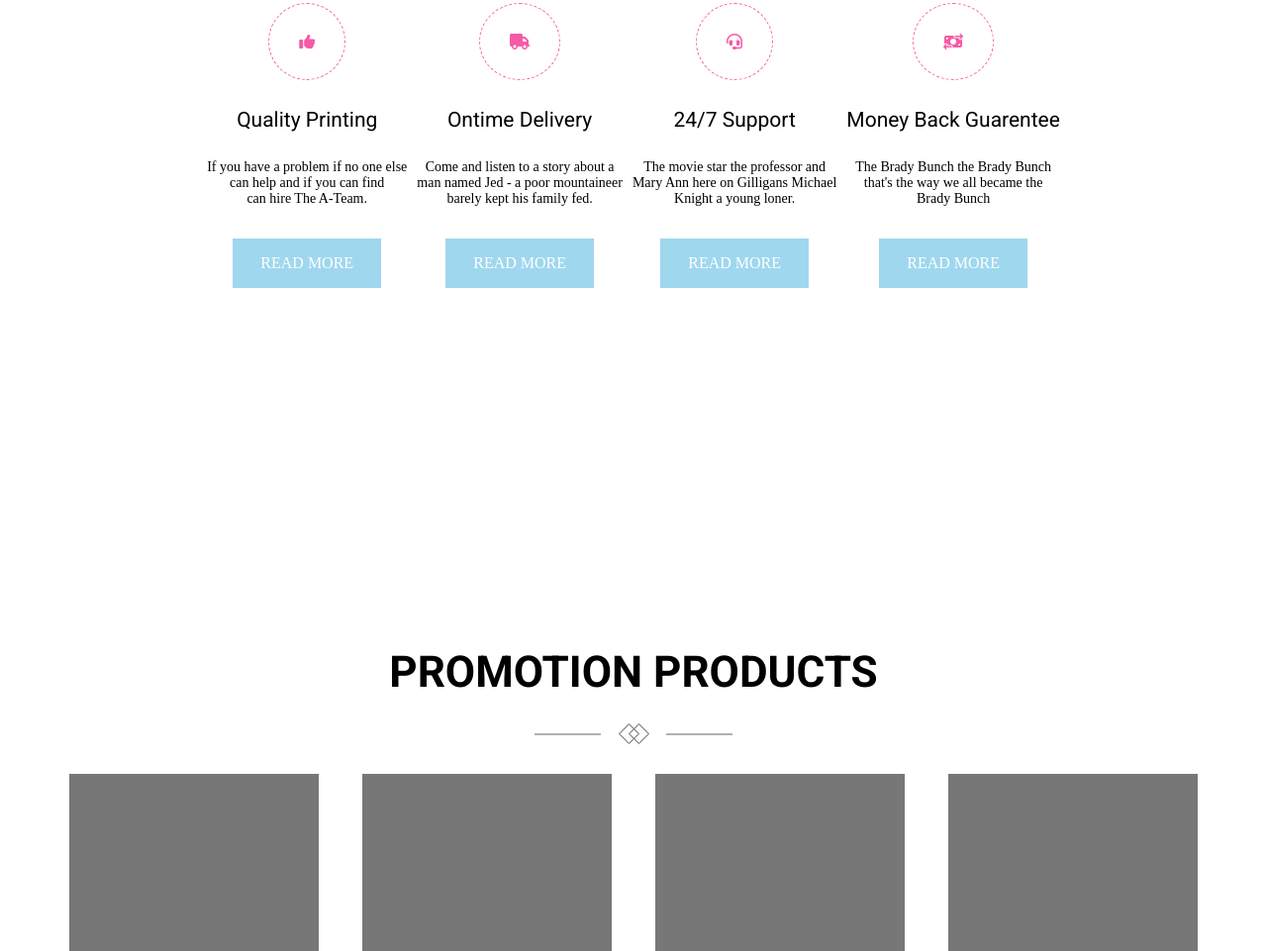
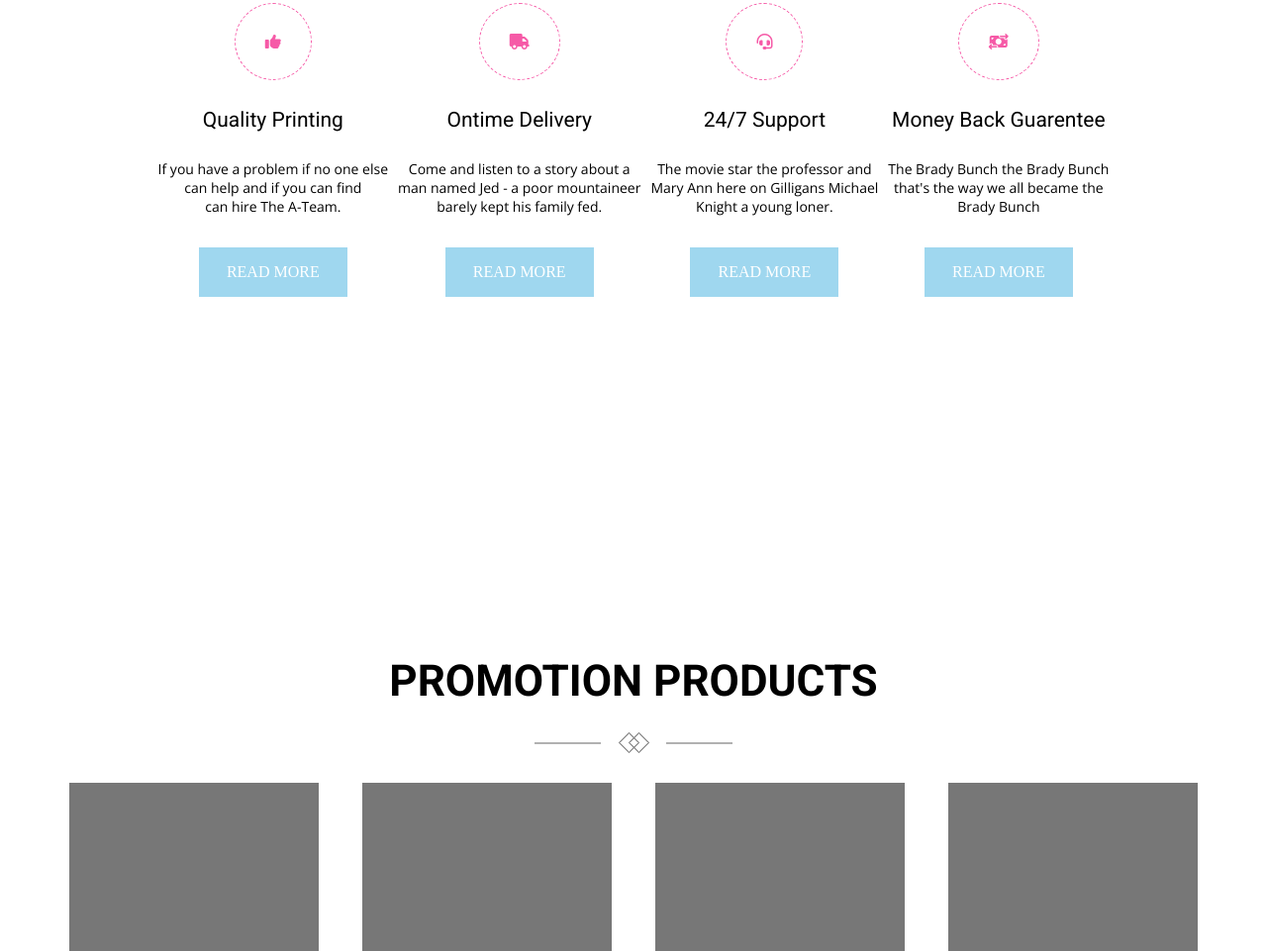
Before and after one commit to SiddharthAhir/Maxshop, a plain HTML site: page index.html in a window 1280 px wide. Shown: the part 1326-2287 px from the top of the page at 99% size. Drawn offline with nearby package versions, Linux system fonts and the light colour scheme.

Commit message:
some changes

```diff
--- a/index.html
+++ b/index.html
@@ -252,7 +252,7 @@
                         <p>If you have a problem if no one else </p>
                         <p> can help and if you can find </p>
                         <p>can hire The A-Team.</p>
-                        <a href="#">READ MORE</a>
+                        <a href="#" class="cardsss">READ MORE</a>
                     </div>
 
                     <div class="card">
@@ -261,7 +261,7 @@
                         <p>Come and listen to a story about a</p>
                         <p>man named Jed - a poor mountaineer </p>
                         <p>barely kept his family fed.</p>
-                        <a href="#">READ MORE</a>
+                        <a href="#" class="cardsss">READ MORE</a>
                     </div>
 
                     <div class="card">
@@ -270,7 +270,7 @@
                         <p>The movie star the professor and </p>
                         <p>Mary Ann here on Gilligans Michael</p>
                         <p>Knight a young loner.</p>
-                        <a href="#">READ MORE</a>
+                        <a href="#" class="cardsss">READ MORE</a>
                     </div>
 
                     <div class="card">
@@ -279,7 +279,7 @@
                         <p>The Brady Bunch the Brady Bunch</p>
                         <p>that's the way we all became the</p>
                         <p>Brady Bunch</p>
-                        <a href="#">READ MORE</a>
+                        <a href="#" class="cardsss">READ MORE</a>
                     </div>
                 </div>
             </div>
--- a/style.css
+++ b/style.css
@@ -1,5 +1,6 @@
 @import url('https://fonts.googleapis.com/css2?family=Roboto:ital,wght@0,100;0,300;0,400;0,500;0,700;0,900;1,100;1,300;1,400;1,500;1,700;1,900&display=swap');
 @import url('https://fonts.googleapis.com/css2?family=Open+Sans:ital,wght@0,300;0,400;0,500;0,600;0,700;0,800;1,300;1,400;1,500;1,600;1,700;1,800&display=swap');
+@import url('https://fonts.googleapis.com/css2?family=Mulish:ital,wght@0,200;0,300;0,400;0,500;0,600;0,700;0,800;0,900;0,1000;1,200;1,300;1,400;1,500;1,600;1,700;1,800;1,900;1,1000&family=Open+Sans:ital,wght@0,300;0,400;0,500;0,600;0,700;0,800;1,300;1,400;1,500;1,600;1,700;1,800&display=swap');
 
 * {
     padding: 0;
@@ -282,6 +283,7 @@ h3 {
 
 .first-part .cards .card p {
     font-size: 15px;
+    font-family: 'Open Sans', sans-serif;
 }
 
 .first-part .card p:last-child {
@@ -356,7 +358,7 @@ h3 {
     bottom: 0;
     left: 0;
     display: none;
-    width: 260px;
+    width: 243px;
 }
 
 .outer:hover .inner {
@@ -454,42 +456,60 @@ h3 {
     flex-direction: row-reverse;
 }
 
-.monav li{
+.monav li {
     list-style-type: none;
 }
 
-.monav li:hover{
+.monav li:hover {
     background-color: #999999;
 }
 
-.monav a{
+.monav a {
     text-decoration: none;
     color: #303030;
     font-size: 18px;
     margin: 5px 0px;
     font-family: 'Roboto', sans-serif;
 }
-.sleek-slider{
+
+.sleek-slider {
     width: 100%;
     height: 600px;
 }
 
-.headerfirst{
+.headerfirst {
     display: none;
 }
 
-.monav #icoons{
+.monav #icoons {
     color: #f65aa7;
 }
 
-.monav .icans{
+.monav .icans {
     display: flex;
     gap: 15px;
 }
 
-.barclass .logo img{
+.barclass .logo img {
     width: 80%;
 }
+
+.card h2 {
+    font-family: 'Roboto', sans-serif;
+}
+
+#white:hover {
+    background-color: #9fd7ef;
+    color: #000;
+}
+
+#black:hover {
+    background-color: #f65aa7;
+    color: #fff;
+}
+
+
+
 @media only screen and (min-width: 375px) {
     .container {
         padding: 0 35px;
@@ -506,7 +526,7 @@ h3 {
 
 }
 
-@media only screen and (min-width: 425px){
+@media only screen and (min-width: 425px) {
     .content {
         text-align: left;
         margin-left: 52px;
@@ -554,9 +574,9 @@ h3 {
     }
 
 
-.barclass .logo img{
-    width: 80%;
-}
+    .barclass .logo img {
+        width: 80%;
+    }
 }
 
 
@@ -566,7 +586,7 @@ h3 {
         padding: 0px 70px;
     }
 
-    .sleek-slider{
+    .sleek-slider {
         width: 100%;
         height: 100%;
     }
@@ -629,7 +649,7 @@ h3 {
     }
 
     .up {
-        display:flex;
+        display: flex;
         gap: 3px;
         padding: 17px 0px;
         justify-content: space-between;
@@ -738,7 +758,7 @@ h3 {
         font-size: 16px;
     }
 
-    .main-slider .slider2 p {
+        .main-slider .slider2 p {
         color: #fff;
         font-size: 16px;
     }
@@ -979,16 +999,6 @@ h3 {
     /* #icoons:hover{
         background-color: #f65aa7;
     } */
-
-    #white:hover {
-        background-color: #9fd7ef;
-        color: #000;
-    }
-
-    #black:hover {
-        background-color: #f65aa7;
-        color: #fff;
-    }
 
     .mobilenav {
         display: none;
```
